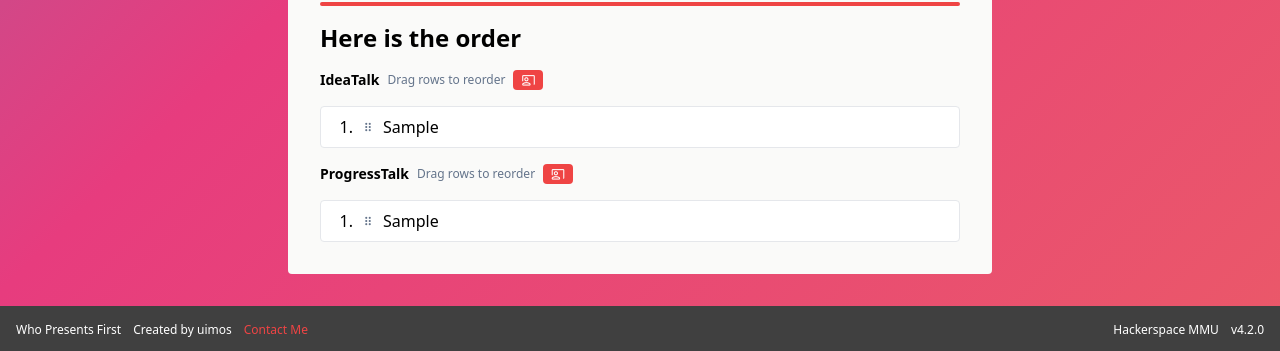
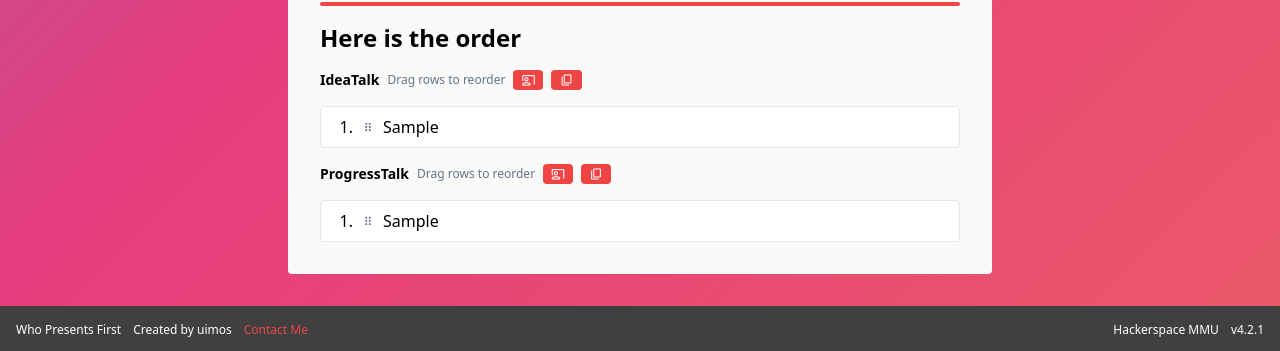
Before and after one commit to uimos/random, a SvelteKit app: page / in a window 1280 px wide. Both pictures are taken after typing "Sample123", "Sample", "Sample" into the empty fields and a click on the button "Submit". Shown: the part 554-905 px from the top of the page. Built offline with nearby package versions, Linux system fonts and the light colour scheme; no server answers.

Commit message:
feat: add copy function

```diff
--- a/src/routes/+layout.svelte
+++ b/src/routes/+layout.svelte
@@ -17,7 +17,7 @@
 		<div>
 			<div class="flex flex-row gap-3">
 				<div>Hackerspace MMU</div>
-				<div>v4.2.0</div>
+				<div>v4.2.1</div>
 			</div>
 		</div>
 	</footer>
--- a/src/routes/+page.svelte
+++ b/src/routes/+page.svelte
@@ -12,6 +12,9 @@
 	let isAuthenticating = false;
 	let authError = '';
 	let isSessionValid = false;
+	let copiedOrder: 'idea' | 'progress' | null = null;
+	let copyError: 'idea' | 'progress' | null = null;
+	let copyFeedbackTimeout: ReturnType<typeof setTimeout> | null = null;
 	const IDEA_ORDER_KEY = 'randomIdeaOrder';
 	const PROGRESS_ORDER_KEY = 'randomProgressOrder';
 	const SESSION_STORAGE_KEY = 'publicApiSession';
@@ -274,6 +277,28 @@
 		}
 	}
 
+	async function copyOrder(array: string[], category: 'idea' | 'progress') {
+		const order = array.map((item) => item.trim()).join('\n');
+
+		try {
+			await navigator.clipboard.writeText(order);
+		} catch {
+			copyError = category;
+			copiedOrder = null;
+			return;
+		}
+
+		copyError = null;
+		copiedOrder = category;
+		if (copyFeedbackTimeout) {
+			clearTimeout(copyFeedbackTimeout);
+		}
+		copyFeedbackTimeout = setTimeout(() => {
+			copiedOrder = null;
+			copyError = null;
+		}, 2000);
+	}
+
 	function clearAll() {
 		randomIdeaArrayStore.set([]);
 		randomProgressArrayStore.set([]);
@@ -418,8 +443,28 @@ Danny"
 			<button
 				class="bg-red-500 hover:bg-orange-500 text-white px-2 rounded text-sm flex items-center"
 				on:click={() => startPresentation('idea')}
+				title="Present IdeaTalk order"
+				aria-label="Present IdeaTalk order"
 				><span class="material-symbols-rounded text-sm"> co_present </span></button
 			>
+			<button
+				class="bg-red-500 hover:bg-orange-500 text-white px-2 rounded text-sm flex items-center"
+				on:click={() => copyOrder(randomIdealTalkArray, 'idea')}
+				title={copyError === 'idea'
+					? 'Unable to copy'
+					: copiedOrder === 'idea'
+						? 'Copied!'
+						: 'Copy IdeaTalk order'}
+				aria-label={copyError === 'idea'
+					? 'Unable to copy IdeaTalk order'
+					: copiedOrder === 'idea'
+						? 'IdeaTalk order copied'
+						: 'Copy IdeaTalk order'}
+			>
+				<span class="material-symbols-rounded text-sm">
+					{copyError === 'idea' ? 'error' : copiedOrder === 'idea' ? 'check' : 'content_copy'}
+				</span>
+			</button>
 		</div>
 		<ol class="space-y-2">
 			{#each randomIdealTalkArray as item, index}
@@ -446,8 +491,32 @@ Danny"
 			<button
 				class="bg-red-500 hover:bg-orange-500 text-white px-2 rounded text-sm flex items-center"
 				on:click={() => startPresentation('progress')}
+				title="Present ProgressTalk order"
+				aria-label="Present ProgressTalk order"
 				><span class="material-symbols-rounded text-sm"> co_present </span></button
 			>
+			<button
+				class="bg-red-500 hover:bg-orange-500 text-white px-2 rounded text-sm flex items-center"
+				on:click={() => copyOrder(randomProgressTalkArray, 'progress')}
+				title={copyError === 'progress'
+					? 'Unable to copy'
+					: copiedOrder === 'progress'
+						? 'Copied!'
+						: 'Copy ProgressTalk order'}
+				aria-label={copyError === 'progress'
+					? 'Unable to copy ProgressTalk order'
+					: copiedOrder === 'progress'
+						? 'ProgressTalk order copied'
+						: 'Copy ProgressTalk order'}
+			>
+				<span class="material-symbols-rounded text-sm">
+					{copyError === 'progress'
+						? 'error'
+						: copiedOrder === 'progress'
+							? 'check'
+							: 'content_copy'}
+				</span>
+			</button>
 		</div>
 		<ol class="space-y-2">
 			{#each randomProgressTalkArray as item, index}
```
